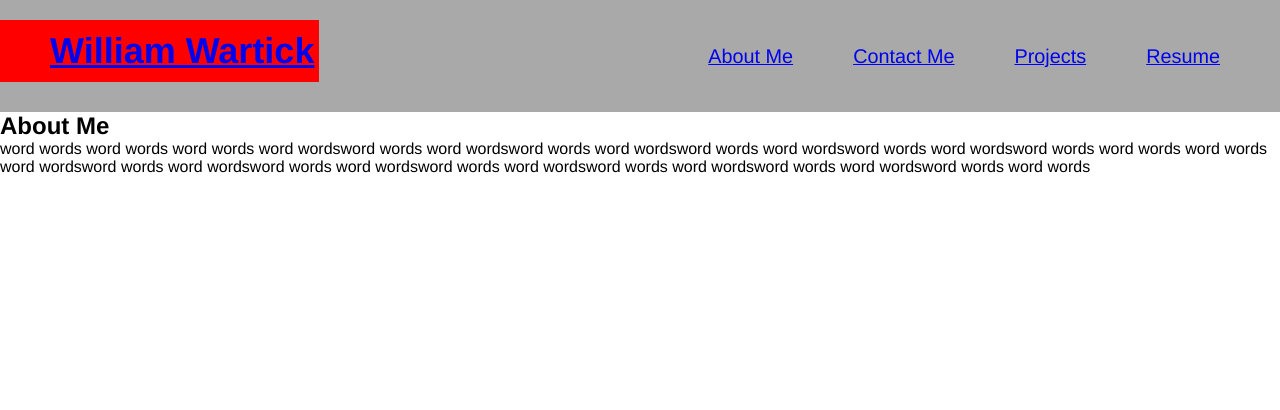
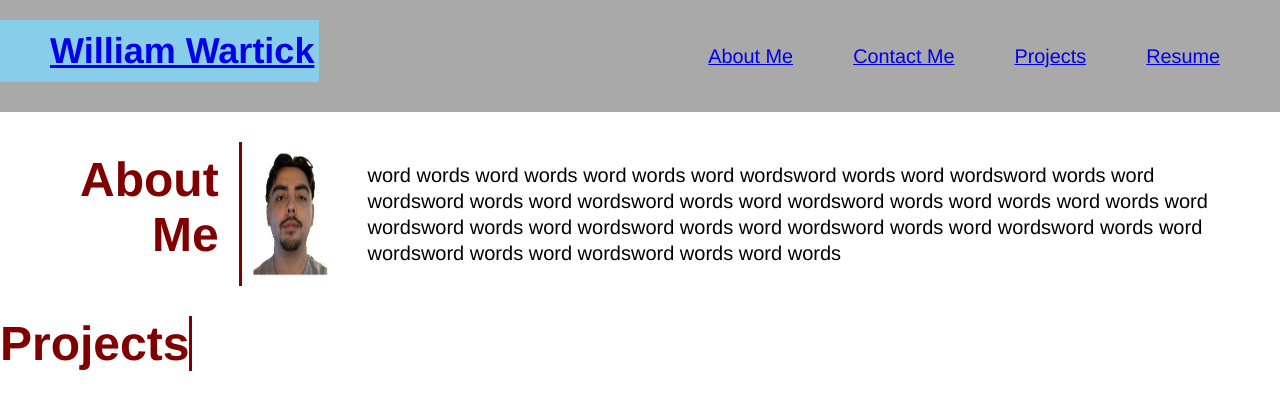
Before and after one commit to wwartick/challenge2, a plain HTML site: page index.html in a window 1280 px wide. Drawn offline with Linux system fonts and the light colour scheme.

Commit message:
about me section setup - needs to fill in actual content

```diff
--- a/assets/css/style.css
+++ b/assets/css/style.css
@@ -7,7 +7,7 @@
 body {
     font-family: Helvetica, Arial, sans-serif;
 }
-
+/* HEADER START */
 header{
     padding: 20px 30px 30px 0;
     background-color: darkgray;
@@ -16,10 +16,10 @@ header{
 }
 
 header h1{
-    background-color: red;
+    background-color: skyblue;
     font-weight: bold;
     font-size: 36px;
-    color:blue;
+    color:maroon;
     margin: 0;
     padding:10px 5px 10px 50px;
 }
@@ -38,3 +38,58 @@ header nav ul a{
     font-size: 1.55vw;
 
 }
+/* HEADER END */
+
+/* ABOUT ME SECTION START */
+.about-me{
+    padding: 30px 30px;
+    display: flex;
+    justify-content: space-between;
+}
+.about-me h2{
+    padding:10px 20px 10px 50px;
+}
+
+.selfie{
+    padding: 10px;
+    display: flex;
+}
+
+.selfie img{
+    flex: 1 25%;
+    width: 100%;
+    height: 100%;
+}
+
+.about-body{
+    padding: 20px 30px;
+    display: flex;
+    text-align: left;
+
+}
+
+.about-body p{
+
+    font-size: 20px;
+    line-height: 1.3;
+
+}
+/* ABOUT ME SECTION END */
+
+
+
+.section-title{
+    color: maroon;
+    font-weight: bold;
+    font-size: 48px;
+    margin: 0;
+    border-right: 3px solid maroon;
+    text-align: right;
+    align-items:center
+}
+
+.flex-row{
+
+    display: flex;
+
+}
--- a/index.html
+++ b/index.html
@@ -8,9 +8,11 @@
     </head>
     <body>
         <header>
+
             <h1>
                 <a href="/">William Wartick</a>
             </h1>
+
             <nav>
                 <ul>
 
@@ -32,20 +34,35 @@
 
                 </ul>
             </nav>
+
         </header>
 
-        <section id="about-me">
+        <section id="about-me" class="about-me">
+
             <div class="flex-row">
                 <h2 class="section-title">About Me</h2>
             </div>
+
+            <div class="selfie">
+
+                <img src="assets/images/selfie.png" alt="image of me at my desk" />
+
+            </div>
+
             <div class="about-body">
                 <p>word words word words word words word wordsword words word wordsword words word wordsword words word wordsword words word wordsword words word words
                     word words word wordsword words word wordsword words word wordsword words word wordsword words word wordsword words word wordsword words word words</p>
             </div>
 
+        </section>
+
+        <section id="projects" class="projects">
+            <div class="flex-row">
+                <h2 class="section-title">Projects</h2>
+            </div>
+
 
         </section>
-
 
     </body>
 
```
Also changed, not shown: assets/images/selfie.png (added).
